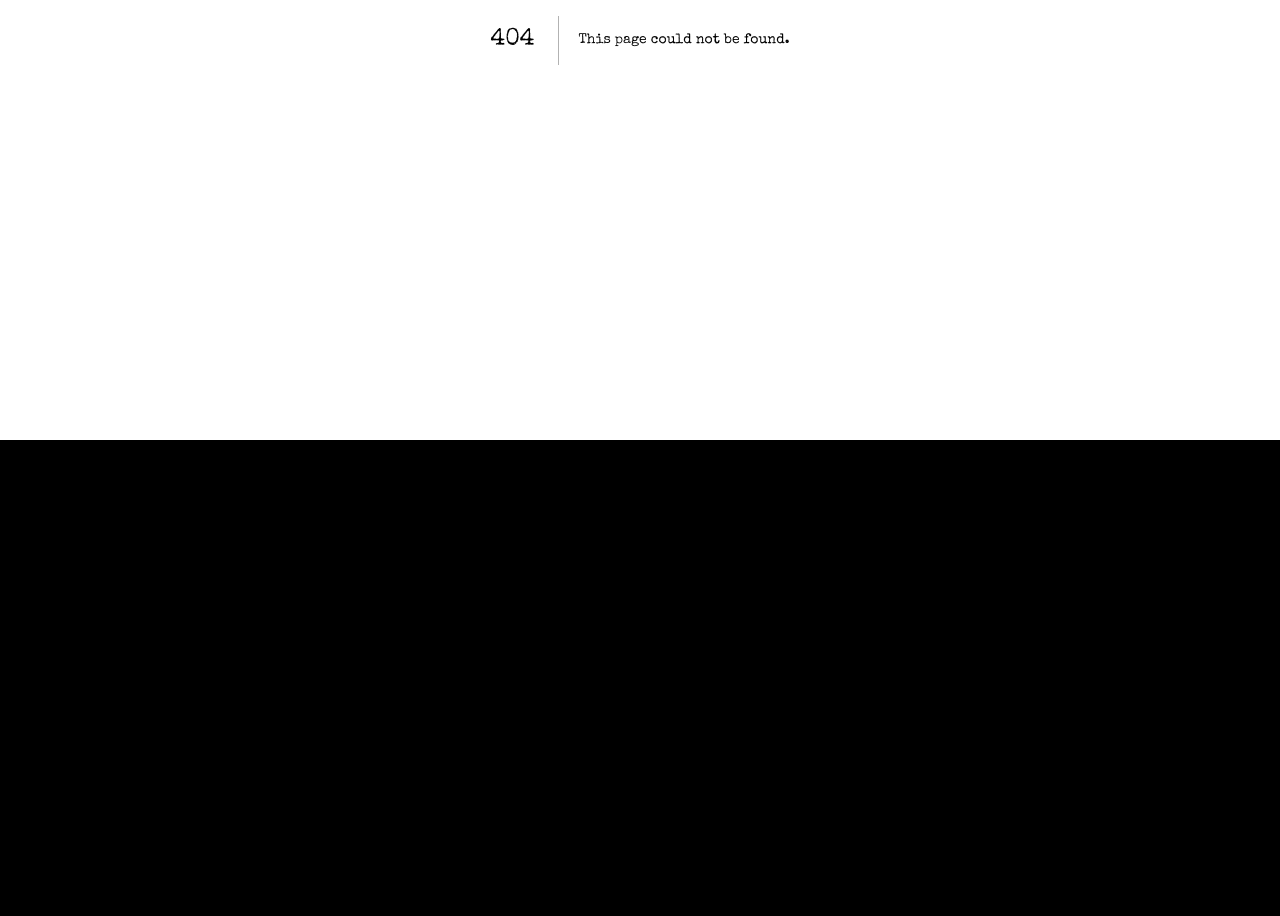
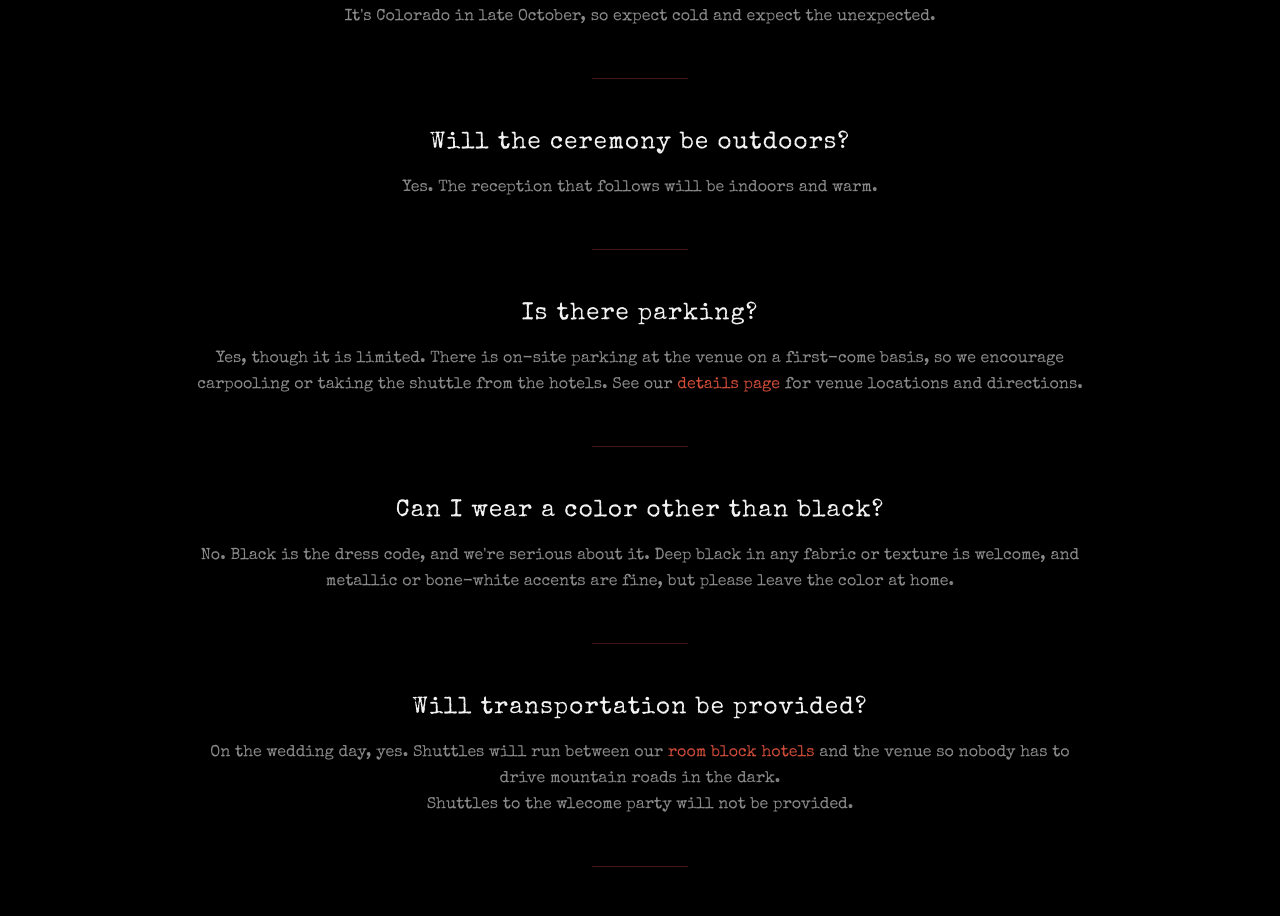
Before and after one commit to nick-brown2014/nickarina, a Next.js app: page /faq in a window 1280 px wide. Before the commit this address had no page. Shown: the part 360-1276 px from the top of the page. Before the commit the page ends 800 px from the top, so only its background shows below. Built offline with nearby package versions, Linux system fonts and the light colour scheme.

Commit message:
final edits

```diff
--- a/app/components/Navigation.tsx
+++ b/app/components/Navigation.tsx
@@ -10,6 +10,7 @@ const navLinks = [
   { href: "/theme", label: "Theme" },
   { href: "/rsvp", label: "RSVP" },
   { href: "/registry", label: "Registry" },
+  { href: "/faq", label: "FAQ" },
 ];
 
 export default function Navigation() {
--- a/app/details/page.tsx
+++ b/app/details/page.tsx
@@ -3,6 +3,25 @@ import Image from "next/image";
 import dellaterra from "@/app/assets/dellaterra.png";
 import ragnatela from "@/app/assets/ragnatela.png";
 import bat1 from "@/app/assets/bat1.png";
+
+function MapLink({
+  query,
+  children,
+}: {
+  query: string;
+  children: ReactNode;
+}) {
+  return (
+    <a
+      className="text-accent-light hover:opacity-[80%] underline decoration-accent/40 underline-offset-4"
+      href={`https://maps.google.com/?q=${encodeURIComponent(query)}`}
+      target="_blank"
+      rel="noopener noreferrer"
+    >
+      {children}
+    </a>
+  );
+}
 
 type ScheduleEvent = {
   date: string;
@@ -17,15 +36,17 @@ const schedule: ScheduleEvent[] = [
   {
     date: "Friday, October 30, 2026",
     title: "Costumed Welcome Party",
-    time: "7:00 - 9:00 PM",
+    time: "6:00 - 9:00 PM",
     location: (
       <>
-        The Bull Pin - 555 S St Vrain Ave, Estes Park, CO 80517
+        <MapLink query="The Bull Pin, 555 S St Vrain Ave, Estes Park, CO 80517">
+          The Bull Pin
+        </MapLink>
       </>
     ),
     attire: (
       <>
-        Costumes Mandatory (No rules)
+        Halloween costumes Mandatory (No rules)
       </>
     ),
     description: (
@@ -51,8 +72,16 @@ const schedule: ScheduleEvent[] = [
       <br/>
       Sunset ceremony will begin promptly at 5:30 PM, dinner and dancing to follow.
       </>),
-    location: "Della Terra Mountain Chateau",
-    attire: "Strictly black formal. Goth Surrealist optional.",
+    location: (<>
+      <MapLink query="Della Terra Mountain Chateau, 3501 Fall River Rd, Estes Park, CO 80517">
+        Della Terra Mountain Chateau
+      </MapLink>
+      </>
+    ),
+    attire: (<>Formal attire in strictly the color <span className='font-bold'>BLACK</span>.
+    <br/>
+      Optional (but encouraged) theme: GOTH SURREALIST.
+    </>),
     description: (<>
       For more information on preferred attire, please go to our <a className='text-accent-light hover:opacity-[80%]' href='/theme'>theme page</a>
     </>),
@@ -173,8 +202,13 @@ export default function DetailsPage() {
           <h3 className="font-[var(--font-special-elite)] text-2xl tracking-wider text-foreground mb-4">
             Della Terra Mountain Chateau
           </h3>
-          <p className="text-muted mb-1">3501 Fall River Road</p>
-          <p className="text-muted mb-6">Estes Park, CO 80517</p>
+          <p className="text-muted mb-6">
+            <MapLink query="Della Terra Mountain Chateau, 3501 Fall River Rd, Estes Park, CO 80517">
+              3501 Fall River Road
+              <br />
+              Estes Park, CO 80517
+            </MapLink>
+          </p>
           <p className="text-muted leading-relaxed mb-8 max-w-xl mx-auto">
             Nestled in the mountains of Colorado, Della Terra provides a
             breathtaking backdrop for the ceremony and reception on All
@@ -194,8 +228,13 @@ export default function DetailsPage() {
           <h3 className="font-[var(--font-special-elite)] mt-24 text-2xl tracking-wider text-foreground mb-4">
             The Bull Pin
           </h3>
-          <p className="text-muted mb-1">3501 Fall River Road</p>
-          <p className="text-muted mb-6">Estes Park, CO 80517</p>
+          <p className="text-muted mb-6">
+            <MapLink query="The Bull Pin, 555 S St Vrain Ave, Estes Park, CO 80517">
+              555 S St Vrain Ave
+              <br />
+              Estes Park, CO 80517
+            </MapLink>
+          </p>
           <p className="text-muted leading-relaxed mb-8 max-w-xl mx-auto">
             Join us in your Halloween costume for a fun and relaxed gathering
             at The Bull Pin in Estes Park, CO. Food and drinks will be provided,
--- /dev/null
+++ b/app/faq/page.tsx
@@ -0,0 +1,115 @@
+import type { ReactNode } from "react";
+
+type Faq = {
+  question: string;
+  answer: ReactNode;
+};
+
+const faqs: Faq[] = [
+  {
+    question: "What will the weather be like?",
+    answer:
+      "It's Colorado in late October, so expect cold and expect the unexpected.",
+  },
+  {
+    question: "Will the ceremony be outdoors?",
+    answer:
+      "Yes. The reception that follows will be indoors and warm.",
+  },
+  {
+    question: "Is there parking?",
+    answer: (
+      <>
+        Yes, though it is limited. There is on-site parking at the venue on a
+        first-come basis, so we encourage carpooling or taking the shuttle from
+        the hotels. See our{" "}
+        <a
+          className="text-accent-light hover:opacity-[80%]"
+          href="/details"
+        >
+          details page
+        </a>{" "}
+        for venue locations and directions.
+      </>
+    ),
+  },
+  {
+    question: "Can I wear a color other than black?",
+    answer:
+      "No. Black is the dress code, and we're serious about it. Deep black in any fabric or texture is welcome, and metallic or bone-white accents are fine, but please leave the color at home.",
+  },
+  {
+    question: "Will transportation be provided?",
+    answer: (
+      <>
+        On the wedding day, yes. Shuttles will run between our{" "}
+        <a
+          className="text-accent-light hover:opacity-[80%]"
+          href="/details#room-blocks"
+        >
+          room block hotels
+        </a>{" "}
+        and the venue so nobody has to drive mountain roads in the dark.
+        <br/>
+        Shuttles to the wlecome party will not be provided.
+      </>
+    ),
+  },
+  {
+    question: "Does this mean I need to buy or rent a suit?",
+    answer: (
+      <>
+        Not at all. While formal attire is preferred, a nice black shirt and
+        black slacks is completely appropriate. For inspiration rather than obligation, take a look at
+        our{" "}
+        <a className="text-accent-light hover:opacity-[80%]" href="/theme">
+          theme page
+        </a>
+        .
+      </>
+    ),
+  },
+  {
+    question: "Can I bring my children?",
+    answer:
+      "No. We love your kids, and we hope this gives you an excuse for a night off.",
+  },
+  {
+    question: "Can I bring my pet?",
+    answer:
+      "Bats only.",
+  },
+];
+
+export default function FaqPage() {
+  return (
+    <div className="relative min-h-screen bg-black pt-24 pb-16 px-6">
+      <div className="relative max-w-4xl mx-auto">
+        <section className="text-center mt-8">
+          <h1 className="font-[var(--font-special-elite)] text-3xl md:text-4xl tracking-wider text-accent-light mb-8">
+            Frequently Asked Questions
+          </h1>
+          <p className="text-muted leading-relaxed mb-16 max-w-xl mx-auto">
+            A few things guests have asked us. If your question isn&apos;t here,
+            please reach out and we&apos;ll happily answer it.
+          </p>
+          <ul className="space-y-12">
+            {faqs.map((faq, idx) => (
+              <li key={faq.question}>
+                {idx > 0 && (
+                  <hr className="border-0 border-t border-accent/40 w-24 mx-auto mb-12" />
+                )}
+                <h2 className="font-[var(--font-special-elite)] text-xl md:text-2xl tracking-wider text-foreground mb-4">
+                  {faq.question}
+                </h2>
+                <p className="text-muted leading-relaxed mx-auto">
+                  {faq.answer}
+                </p>
+              </li>
+            ))}
+          </ul>
+        </section>
+      </div>
+    </div>
+  );
+}
--- a/app/theme/page.tsx
+++ b/app/theme/page.tsx
@@ -3,24 +3,18 @@
 import { useEffect } from "react";
 
 const boards = [
+    {
+    title: "\u201CGoth Surrealist Inspo\u201D",
+    description:
+      "heeheeheeheeheeheeheeheeheheehehheehee",
+    url: "https://www.pinterest.com/krackerbarrel/goth-surrealist-inspiration/",
+  },
   {
     title: "\u201CI hate themed weddings, don't make me do this\u201D",
     description:
       "No theme required. Black formal attire is all we ask.",
     url: "https://www.pinterest.com/krackerbarrel/i-hate-themed-weddings-dont-make-me-do-this/",
-  },
-  {
-    title: "\u201CI am willing to try! But I need some ideas\u201D",
-    description:
-      "A little inspiration to nudge you toward the Goth Surrealist side.",
-    url: "https://www.pinterest.com/krackerbarrel/goth-surrealist-inspiration/",
-  },
-  {
-    title: "\u201CI will be going all-out, maximum effort\u201D",
-    description:
-      "You understand the assignment. Full send.",
-    url: "https://www.pinterest.com/krackerbarrel/i-understand-the-assignment-and-will-full-send/",
-  },
+  }
 ];
 
 export default function ThemePage() {
@@ -41,9 +35,9 @@ export default function ThemePage() {
         <h1 className="font-[var(--font-special-elite)] text-3xl md:text-4xl tracking-wider text-accent-light mt-8 mb-4">
           Theme
         </h1>
-        <p className="text-muted leading-relaxed mb-16 max-w-xl mx-auto">
-          For inspiration on attire and aesthetic, take a peek at our Pinterest
-          boards below.
+        <p className="text-muted leading-relaxed mb-16 max-w-[800px] mx-auto">
+          Guests are warmly encouraged (but not required) to interpret the theme through their attire. Our inspiration is Gothic Surrealism - see pinterest board for inspiration (here you combine both themed pinterest boards where there are varying levels of theme)
+          The theme is entirely optional; a classic formal black outfit is perfectly appropriate.
         </p>
 
         <div className="space-y-20">
@@ -71,6 +65,12 @@ export default function ThemePage() {
               </div>
             </section>
           ))}
+          <h2 className="font-[var(--font-special-elite)] text-2xl tracking-wider text-foreground mb-3">
+            Still have questions?
+          </h2>
+          <p className="text-muted mb-8 max-w-xl mx-auto">
+            For more information on attire or general questions, please reach out to our maid of honor at <a className="text-accent-light hover:opacity-[80%]" href='mailto:helenawernst@gmail.com'>helenawernst@gmail.com</a>
+          </p>
         </div>
       </div>
     </div>
```
